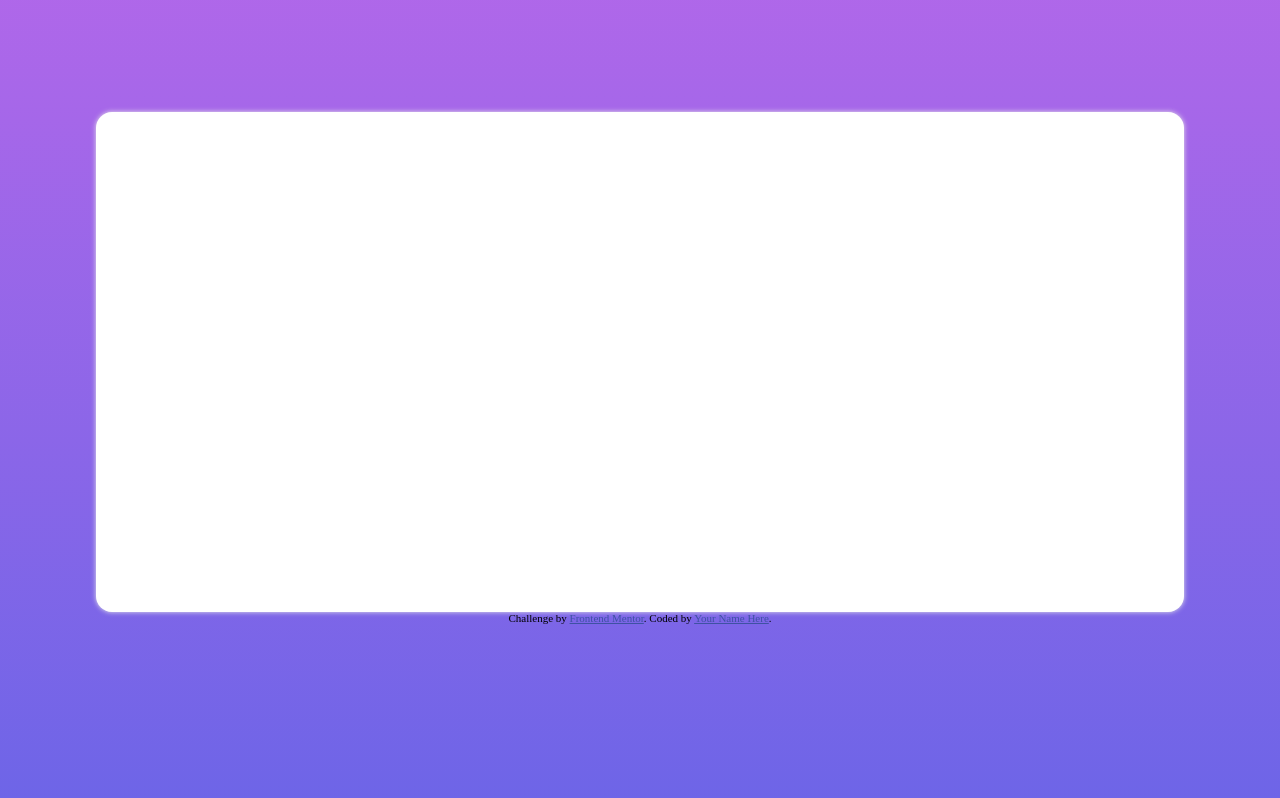
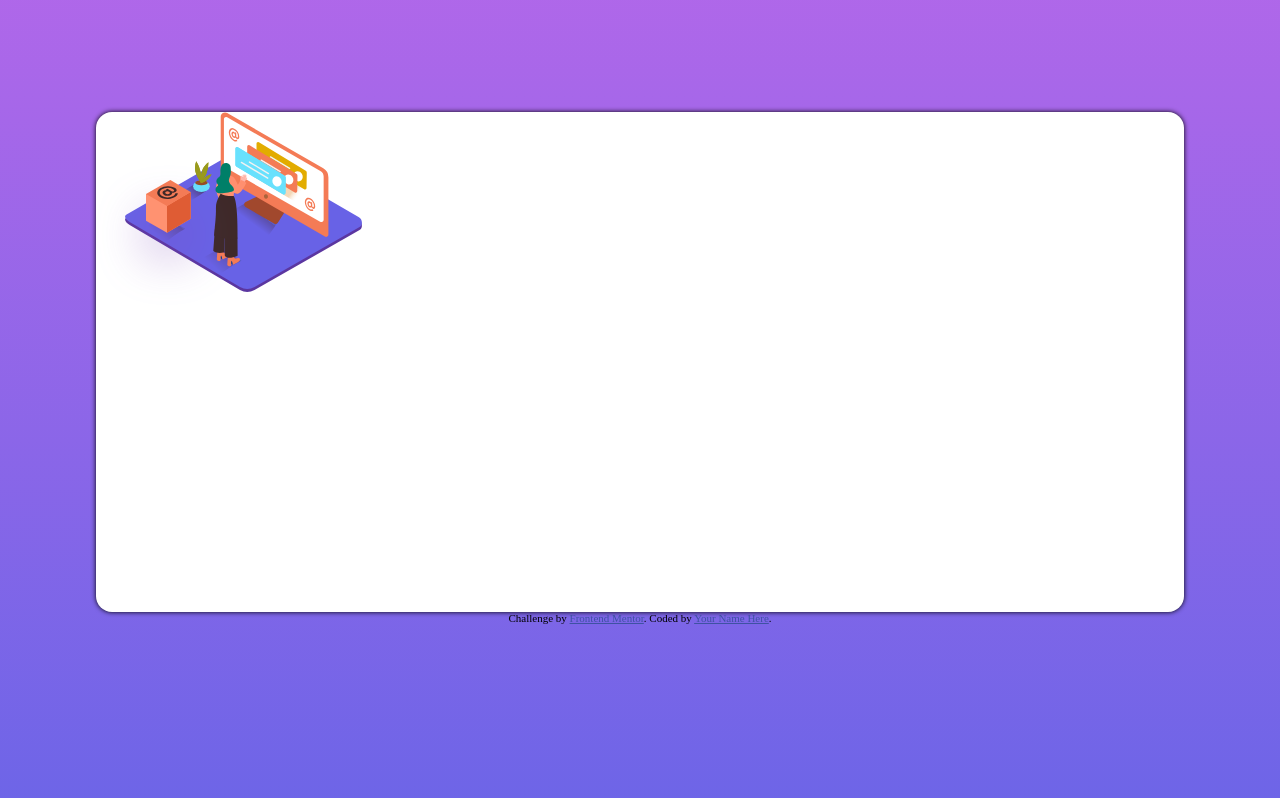
Before and after one commit to NewLomar/fac, a plain HTML site: page index.html in a window 1280 px wide. Drawn offline with Linux system fonts and the light colour scheme.

Commit message:
inserindo imagem da mulher  no card

```diff
--- a/index.html
+++ b/index.html
@@ -18,7 +18,11 @@
 	<main>
 
 		<section class="container">
-			<div class="card"></div>
+			<div class="card">
+				<div class="images">
+					<div class="image_woman"></div>
+				</div>
+			</div>
 		</section>
 	</main>
 
--- a/style.css
+++ b/style.css
@@ -24,7 +24,18 @@ body {
 .card {
 	background: white;
 	width: 85%;
-	min-height: 500px;
+	min-height: 31.25rem;
 	border-radius: 1rem;
-	box-shadow: 0 0 5px hsl(240, 5%, 91%);
+	box-shadow: 0 0 0.3125rem black;
 }
+
+.image_woman {
+	width: 18.75rem;
+	height: 12.5rem;
+	background-repeat: no-repeat;
+	background-image: url('./images/illustration-woman-online-mobile.svg') ;
+}
+
+img {
+	box-shadow: 5px 5px 5px black;
+}
```
